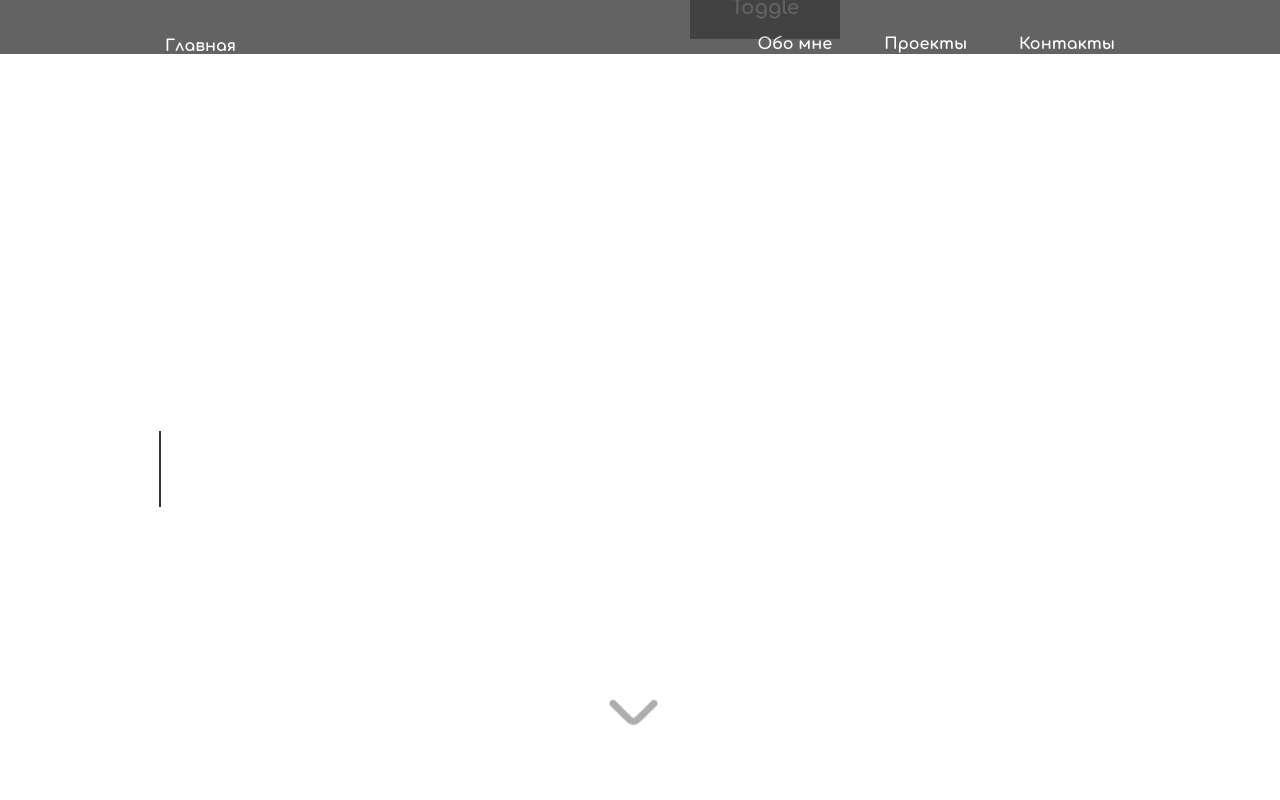
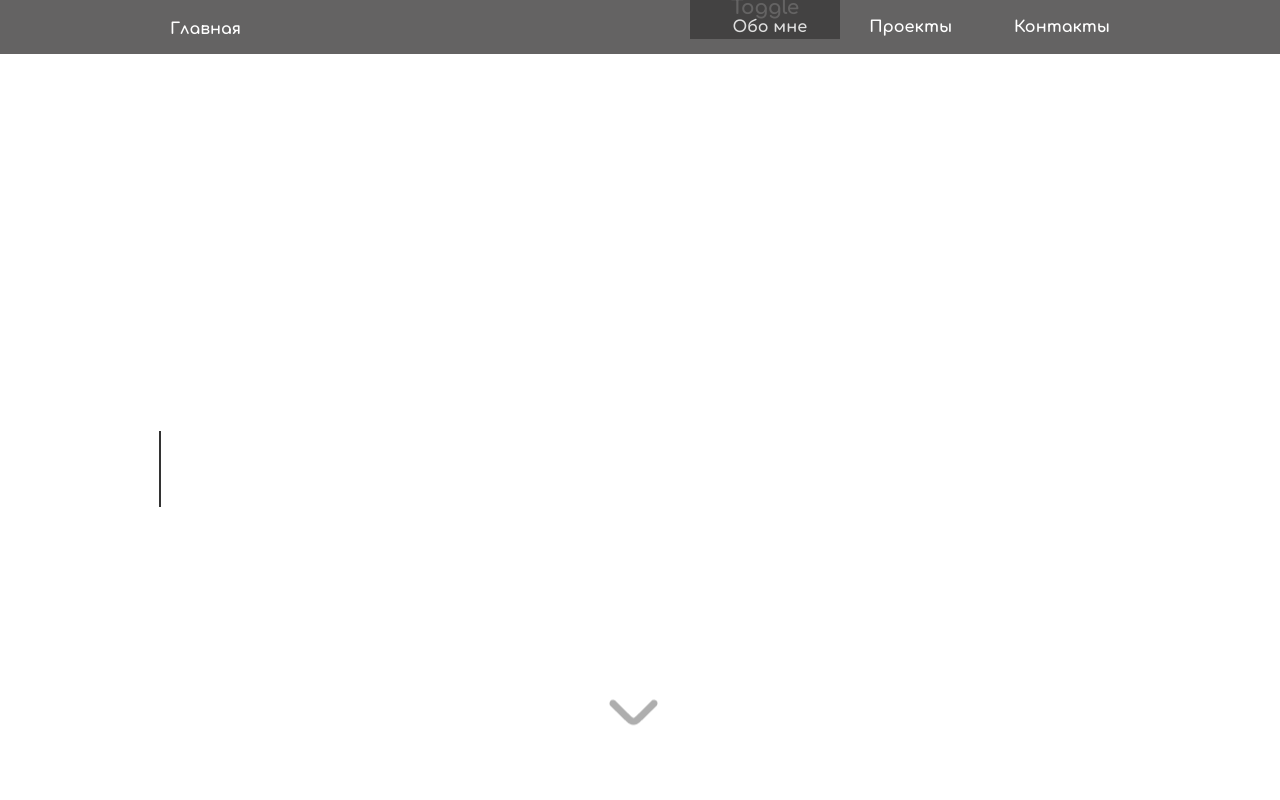
Before and after one commit to splite03/portfolio, a Vue app: page / in a window 1280 px wide. Shown: the top 800 px of the page. Built offline with nearby package versions, Linux system fonts and the light colour scheme.

Commit message:
complited active link style, fixed bugs with centering links

```diff
--- a/src/styles/media-phone.css
+++ b/src/styles/media-phone.css
@@ -10,7 +10,9 @@
     }
     .navbar{
         height: 54px;
-        padding-top: 14px;
+    }
+    .navbar-links{
+        height: 54px;
     }
     .navbar-links a{
         font-size: 16px;
@@ -39,7 +41,9 @@
     }
     .navbar{
         height: 54px;
-        padding-top: 14px;
+    }
+    .navbar-links{
+        height: 54px;
     }
     .navbar-links a{
         font-size: 16px;
@@ -74,7 +78,9 @@
     }
     .navbar{
         height: 54px;
-        padding-top: 14px;
+    }
+    .navbar-links{
+        height: 54px;
     }
     .navbar-links a{
         font-size: 16px;
--- a/src/styles/style.css
+++ b/src/styles/style.css
@@ -47,14 +47,12 @@ h1{
 }
 .navbar-links a{
     font-size: 20px;
-    /* transition: border .3s;
-    border-bottom: 4px solid rgba(255, 255, 255, 0); */
+    padding: 5px;
+    transition: color .5s;
 }
-/* .navbar-links a:hover{
-    border-bottom: 4px solid white;
-} */
 .navbar-right {
     display: flex;
+    align-items: center;
 }
 .navbar-link-with-underline{
     display: flex;
@@ -78,9 +76,7 @@ h1{
     top: 10px;
 }
 .active{
-    color: white;
-    padding: 5px;
-    border-radius: 15px;
+    color: rgb(176, 176, 176);
 }
 .content-wrapper{
     transition: opacity 1s;
@@ -216,12 +212,12 @@ h1{
 }
 @keyframes underline {
     0%{
-        top: 40px;
+        top: 50px;
         transform: scale(.05, 5);
     }
     25%{
         opacity: .5;
-        top: 24px;
+        top: 30px;
         transform: scale(.05, 0.5);
     }
     50%{
@@ -230,7 +226,7 @@ h1{
     }
     100%{
         opacity: 1;
-        top: 24px;
+        top: 30px;
         transform: rotate(180deg) scale(1, .5);
     }
 }
```
